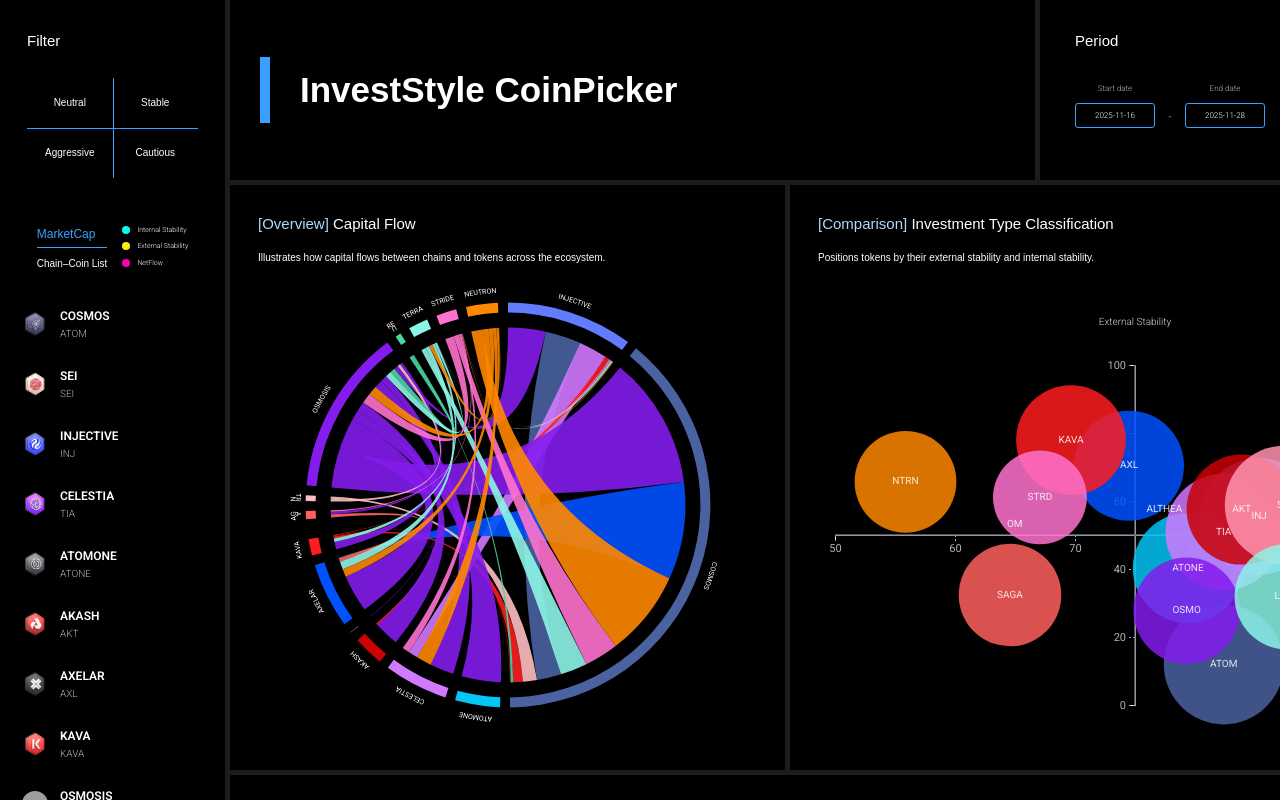
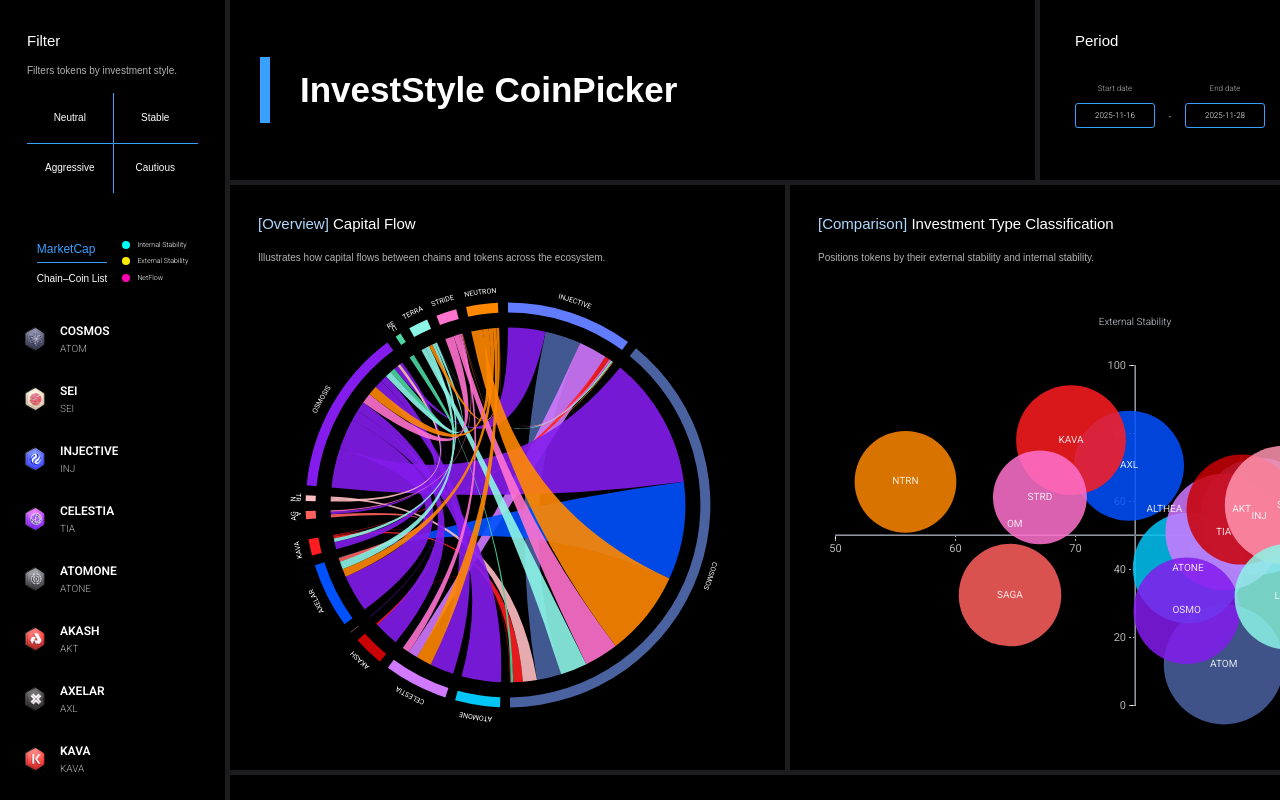
Before and after one commit to Information-Desgin/InvestStyle-CoinPicker, a React (Vite) app: page / in a window 1280 px wide. Built offline with nearby package versions, Linux system fonts and the light colour scheme; grey boxes are pictures that could not be loaded; a web font is replaced by a local one.

Commit message:
style: 디자인 수정

```diff
--- a/src/components/AnalyticsSection.tsx
+++ b/src/components/AnalyticsSection.tsx
@@ -22,7 +22,9 @@
             {title}
           </div>
           {description && (
-            <div className="break-all font-element-light">{description}</div>
+            <div className="break-all font-element-light text-sub-text">
+              {description}
+            </div>
           )}
         </div>
         {togglebtns}
--- a/src/components/graph/InternalStability.tsx
+++ b/src/components/graph/InternalStability.tsx
@@ -112,10 +112,11 @@
             dataFrom: "keys",
             anchor: "bottom-right",
             direction: "column",
-            translateX: 160,
+            translateX: 210,
             itemWidth: 160,
             itemHeight: 18,
             symbolSize: 12,
+
             symbolShape: "square",
             itemTextColor: "#d1d5db",
             data: KEYS.map((k) => ({
--- a/src/components/side-bar/InvestStyleFilter.tsx
+++ b/src/components/side-bar/InvestStyleFilter.tsx
@@ -84,12 +84,16 @@
       : "border-b border-r border-point"
     : "";
 
+  const fontStyle = active
+    ? "font-element-light font-[var(--font-weight-medium)]"
+    : "font-element-light";
+
   const activeBg = active ? "bg-box-clicked" : "";
 
   return (
     <button
       onClick={onClick}
-      className={`flex items-center justify-center ${radius} ${activeBorders} ${activeBg} font-element-light cursor-pointer`}
+      className={`flex items-center justify-center ${radius} ${activeBorders} ${activeBg} ${fontStyle} cursor-pointer`}
     >
       {label}
     </button>
--- a/src/components/side-bar/SideBar.tsx
+++ b/src/components/side-bar/SideBar.tsx
@@ -31,7 +31,10 @@
   return (
     <aside className="min-w-[230px] section-border-r overflow-y-auto h-full flex flex-col pt-[30px] scrollbar-custom">
       <div className="px-[27px]">
-        <div className="font-subtitle mb-[25px]">Filter</div>
+        <div className="font-subtitle">Filter</div>
+        <div className="font-element-light text-sub-text pt-[10px] pb-[15px]">
+          Filters tokens by investment style.
+        </div>
 
         {/* 투자 성향 필터 */}
         <InvestStyleSelector value={style} onChange={setStyle} />
```
